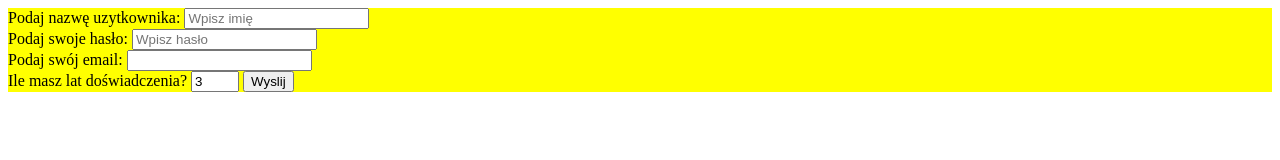
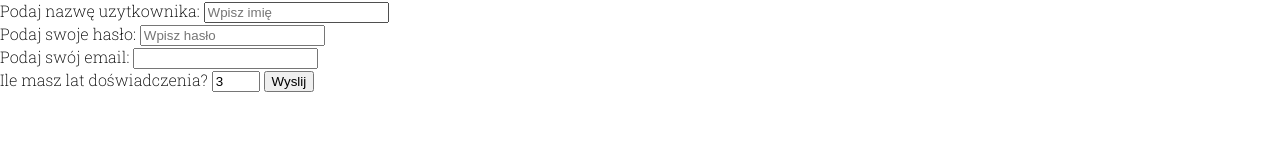
Before and after one commit to jakubjanowczyk/formgitpiatek, a plain HTML site: page index.html in a window 1280 px wide. Drawn offline with Linux system fonts and the light colour scheme.

Commit message:
add readme.md  google fonts css

```diff
--- a/style.css
+++ b/style.css
@@ -1,3 +1,12 @@
-div{
-    background-color: yellow;
+@import url('https://fonts.googleapis.com/css2?family=Roboto+Slab:wght@100;200;400&display=swap');
+
+* {
+  margin: 0;
+  box-sizing: border-box;
 }
+
+
+body{
+    font-family: 'Roboto Slab', serif;
+    font-weight: 200;
+}
```
Also changed, not shown: 1 other file.
